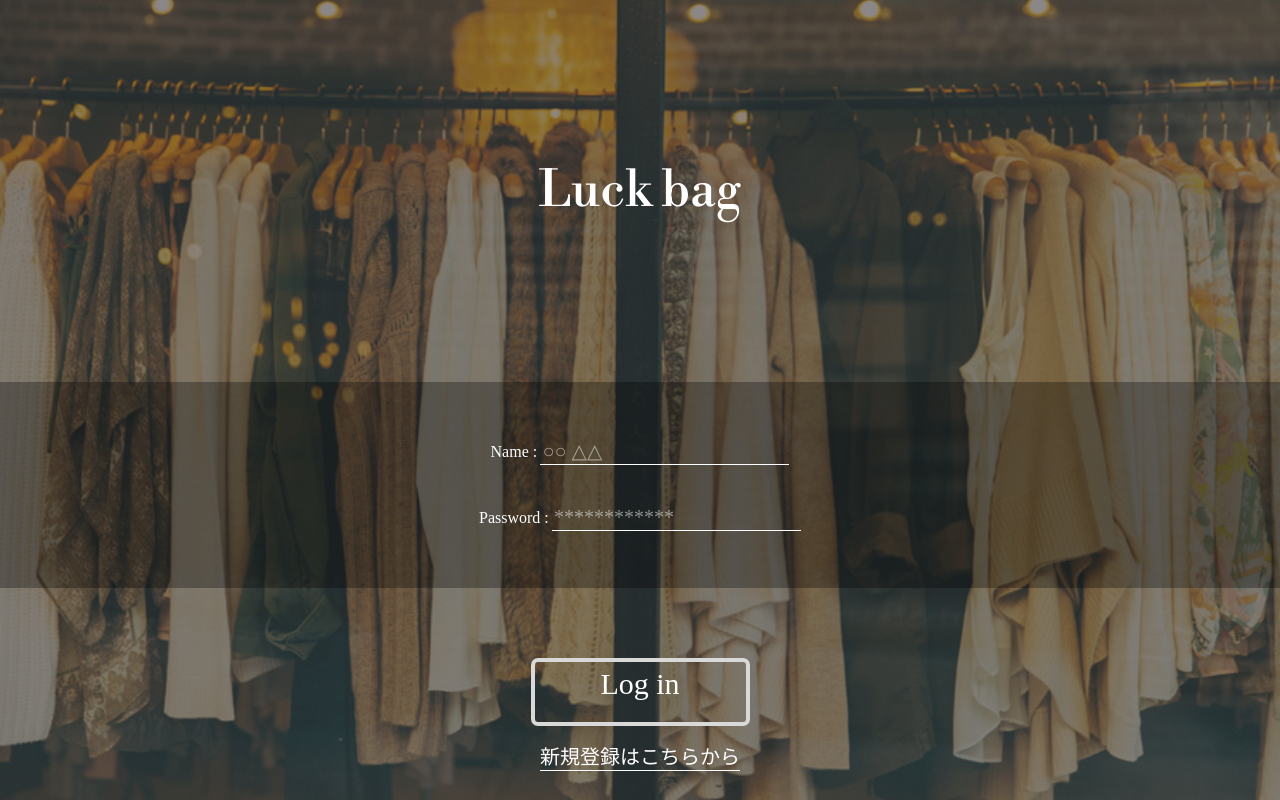
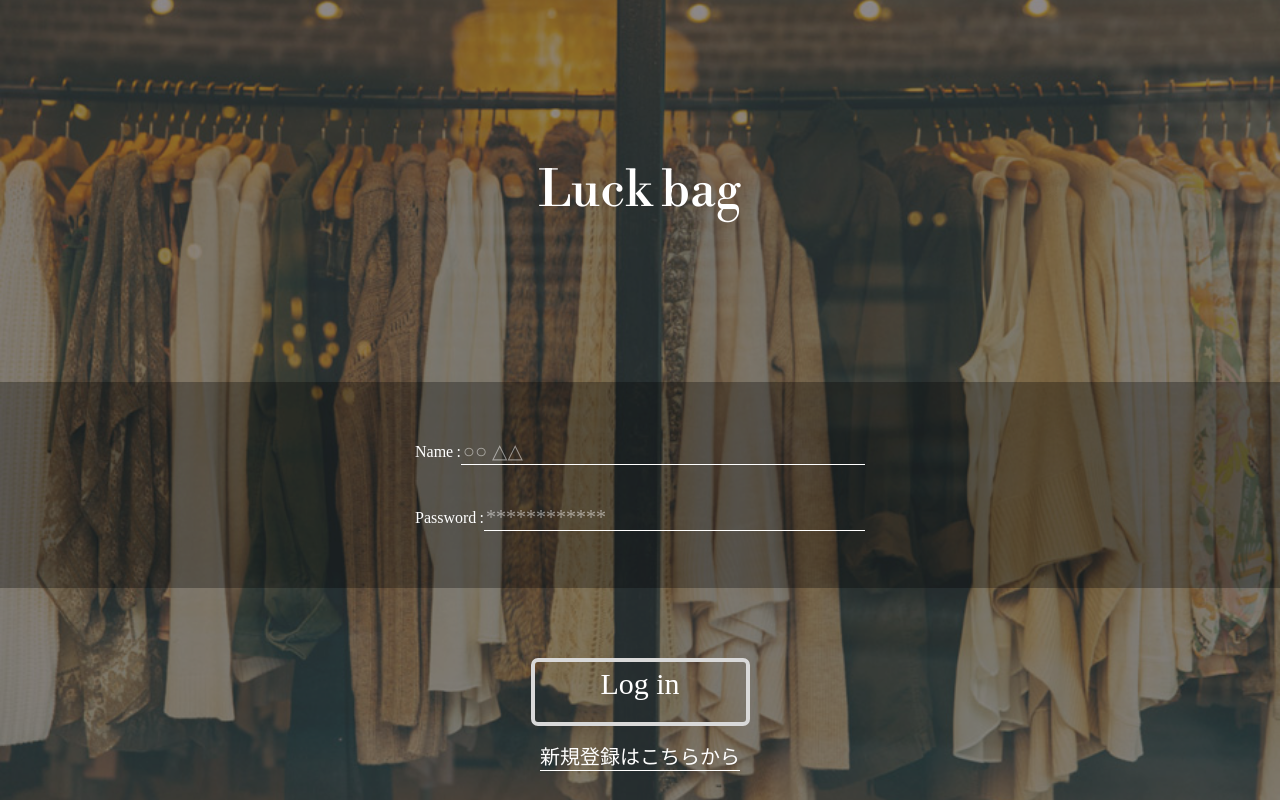
Before and after one commit to e215701/Luck-bag, a React (Create React App) app in the folder frontend/: page /Login in a window 1280 px wide. Built offline with nearby package versions, Linux system fonts and the light colour scheme; no server answers; a web font is replaced by a local one.

Commit message:
update(frontend): update login page layout

```diff
--- a/frontend/src/css/login.css
+++ b/frontend/src/css/login.css
@@ -39,12 +39,21 @@ loginページ
 .login-input-container {
   position: relative;
   display: flex;
-  position: relative;
-  width: auto;
+  width: 80%;
+  max-width: 450px;
   height: auto;
   text-align: center;
   align-items: center;
   margin: 20px 0px;
+  box-sizing: border-box;
+}
+
+.login-text {
+  position: relative;
+  width: 130px;
+  height: auto;
+  flex: 0;
+  display: inline-block;
 }
 
 .login-container {
@@ -66,7 +75,12 @@ loginページ
   font-family: var(--font-libre-bodoni);
   font-size: 50px; /* 変更したいテキストの大きさを指定してください */
 }
-input.transparent-input {
+.login-transparent-input {
+  box-sizing: border-box;
+  flex: 1;
+  width: 100%;
+  height: auto;
+  position: relative;
   background-color: transparent; /* 入力欄の背景を透明にする */
   border: none; /* 枠線を非表示にする */
   border-bottom: 1px solid #ffffff;
@@ -74,7 +88,7 @@ input.transparent-input {
   font-size: var(--font-size-xl);
   font-family: var(--font-kaisei-opti);
 }
-input.transparent-input::placeholder {
+.login-transparent-input::placeholder {
   color: var(--font-libre-bodoni); /* CSS変数を使った色指定 */
   opacity: 50%;
 }
--- a/frontend/src/pages/Login.js
+++ b/frontend/src/pages/Login.js
@@ -97,27 +97,26 @@ const Login = ({ onLoginSuccess }) => {
               <div className="login-luck-bag">Luck bag</div>
               <div className="login-container">
                 <div className="login-input-container">
-                  <label htmlFor="your_name" className="text-sm block">
-                    Name :&thinsp;
+                  <label htmlFor="your_name" className="login-text">
+                    Name&thinsp;:
                   </label>
                   <input
                     id="your_name"
                     type="text"
-                    className="transparent-input"
+                    className="login-transparent-input"
                     placeholder="○○ △△"
                     value={username}
                     onChange={(e) => setUsername(e.target.value)}
                   />
                 </div>
                 <div className="login-input-container">
-                  {" "}
-                  <label htmlFor="password" className="text-sm block">
-                    Password :&thinsp;
+                  <label htmlFor="password" className="login-text">
+                    Password&thinsp;:
                   </label>
                   <input
                     id="password"
                     type="password"
-                    className="transparent-input"
+                    className="login-transparent-input"
                     placeholder="************"
                     value={password}
                     onChange={(e) => setPassword(e.target.value)}
```
